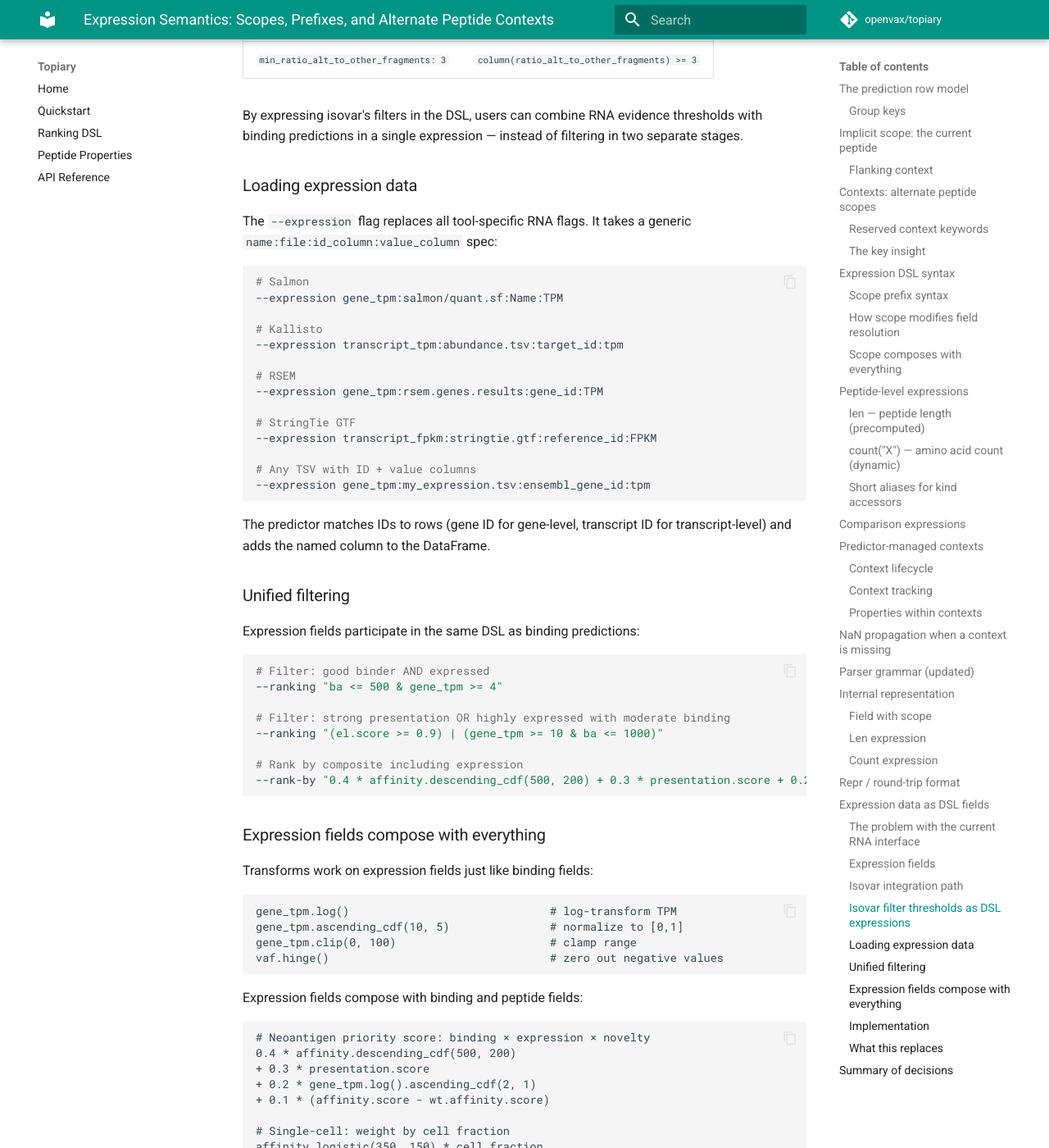
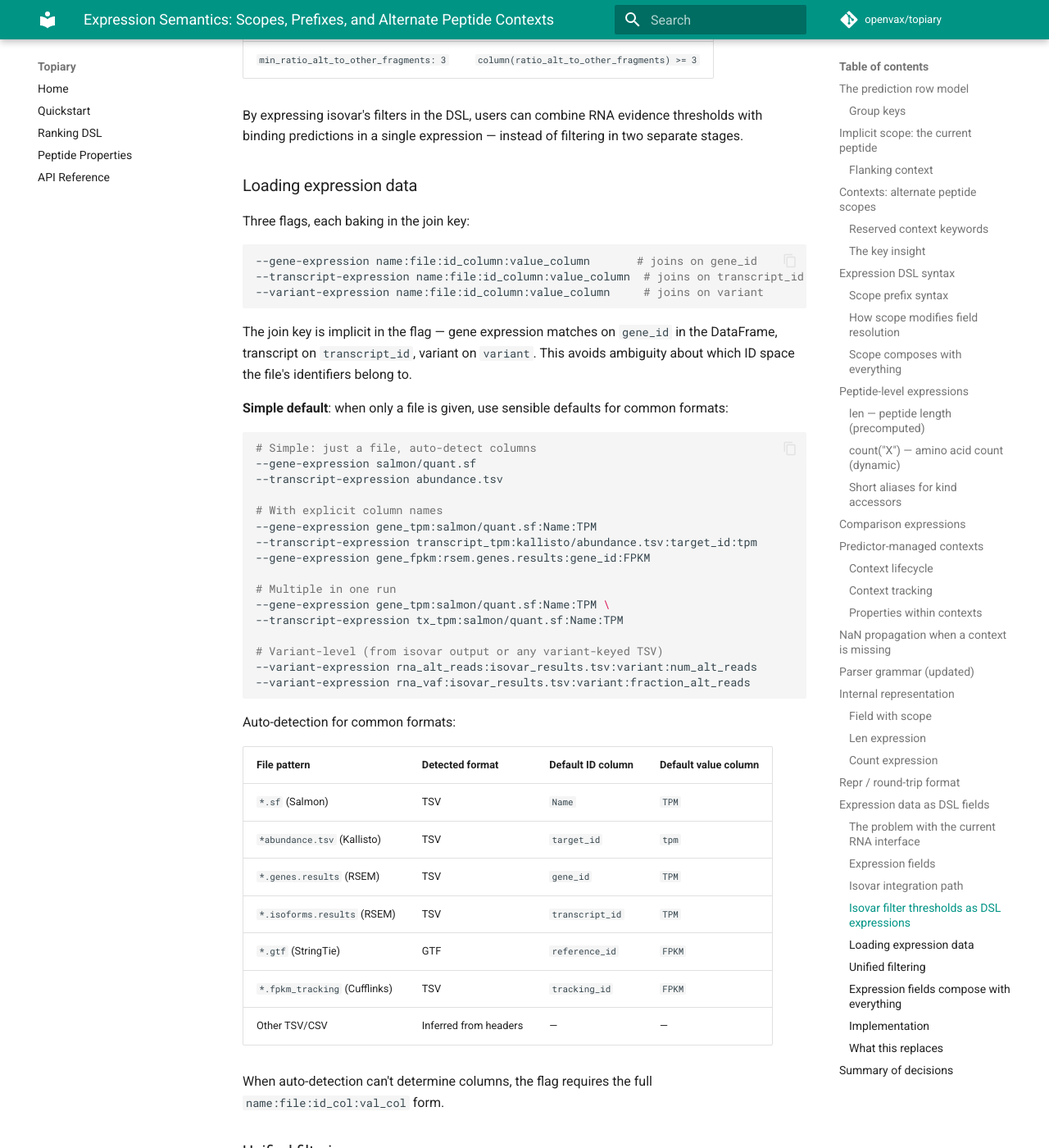
Before and after one commit to openvax/topiary, an MkDocs documentation site: the page built from docs/expression-semantics.md, in a window 1280 px wide and 1400 px high, scrolled down 12445 px. Shown: the whole window at 82% size. Built offline with MkDocs 1.6.1 and Material for MkDocs 9.7.7, drawn with Linux system fonts in a browser that asks for light colours; comment, search, counter and statistics services are not loaded; some of the changed text lies outside the part shown.

Commit message:
Update expression loading design: three flags with implicit join keys
Replace single --expression flag with --gene-expression,
--transcript-expression, --variant-expression. Each bakes in the
join key (gene_id, transcript_id, variant). Simple default: just a
file auto-detects columns for Salmon, Kallisto, RSEM, StringTie,
Cufflinks. Full form: name:file:id_col:val_col.

````diff
--- a/docs/expression-semantics.md
+++ b/docs/expression-semantics.md
@@ -492,26 +492,50 @@ By expressing isovar's filters in the DSL, users can combine RNA evidence thresh
 
 ### Loading expression data
 
-The `--expression` flag replaces all tool-specific RNA flags. It takes a generic `name:file:id_column:value_column` spec:
+Three flags, each baking in the join key:
 
 ```bash
-# Salmon
---expression gene_tpm:salmon/quant.sf:Name:TPM
-
-# Kallisto
---expression transcript_tpm:abundance.tsv:target_id:tpm
-
-# RSEM
---expression gene_tpm:rsem.genes.results:gene_id:TPM
-
-# StringTie GTF
---expression transcript_fpkm:stringtie.gtf:reference_id:FPKM
-
-# Any TSV with ID + value columns
---expression gene_tpm:my_expression.tsv:ensembl_gene_id:tpm
+--gene-expression name:file:id_column:value_column       # joins on gene_id
+--transcript-expression name:file:id_column:value_column  # joins on transcript_id
+--variant-expression name:file:id_column:value_column     # joins on variant
 ```
 
-The predictor matches IDs to rows (gene ID for gene-level, transcript ID for transcript-level) and adds the named column to the DataFrame.
+The join key is implicit in the flag — gene expression matches on `gene_id` in the DataFrame, transcript on `transcript_id`, variant on `variant`. This avoids ambiguity about which ID space the file's identifiers belong to.
+
+**Simple default**: when only a file is given, use sensible defaults for common formats:
+
+```bash
+# Simple: just a file, auto-detect columns
+--gene-expression salmon/quant.sf
+--transcript-expression abundance.tsv
+
+# With explicit column names
+--gene-expression gene_tpm:salmon/quant.sf:Name:TPM
+--transcript-expression transcript_tpm:kallisto/abundance.tsv:target_id:tpm
+--gene-expression gene_fpkm:rsem.genes.results:gene_id:FPKM
+
+# Multiple in one run
+--gene-expression gene_tpm:salmon/quant.sf:Name:TPM \
+--transcript-expression tx_tpm:salmon/quant.sf:Name:TPM
+
+# Variant-level (from isovar output or any variant-keyed TSV)
+--variant-expression rna_alt_reads:isovar_results.tsv:variant:num_alt_reads
+--variant-expression rna_vaf:isovar_results.tsv:variant:fraction_alt_reads
+```
+
+Auto-detection for common formats:
+
+| File pattern | Detected format | Default ID column | Default value column |
+|---|---|---|---|
+| `*.sf` (Salmon) | TSV | `Name` | `TPM` |
+| `*abundance.tsv` (Kallisto) | TSV | `target_id` | `tpm` |
+| `*.genes.results` (RSEM) | TSV | `gene_id` | `TPM` |
+| `*.isoforms.results` (RSEM) | TSV | `transcript_id` | `TPM` |
+| `*.gtf` (StringTie) | GTF | `reference_id` | `FPKM` |
+| `*.fpkm_tracking` (Cufflinks) | TSV | `tracking_id` | `FPKM` |
+| Other TSV/CSV | Inferred from headers | — | — |
+
+When auto-detection can't determine columns, the flag requires the full `name:file:id_col:val_col` form.
 
 ### Unified filtering
 
@@ -571,11 +595,12 @@ This means any user-provided column works — the aliases are just convenience f
 
 | Old interface | New interface |
 |---|---|
-| `--rna-gene-fpkm-tracking-file FILE` | `--expression gene_tpm:FILE:id:TPM` |
-| `--rna-min-gene-expression 4.0` | `--ranking "gene_tpm >= 4"` |
-| `--rna-transcript-fpkm-tracking-file FILE` | `--expression transcript_tpm:FILE:id:TPM` |
-| `--rna-transcript-fpkm-gtf-file FILE` | `--expression transcript_tpm:FILE:reference_id:FPKM` |
-| `--rna-min-transcript-expression 1.5` | `--ranking "transcript_tpm >= 1.5"` |
+| `--rna-gene-fpkm-tracking-file FILE` | `--gene-expression FILE` or `--gene-expression gene_fpkm:FILE:tracking_id:FPKM` |
+| `--rna-min-gene-expression 4.0` | `--ranking "gene_fpkm >= 4"` |
+| `--rna-transcript-fpkm-tracking-file FILE` | `--transcript-expression FILE` |
+| `--rna-transcript-fpkm-gtf-file FILE` | `--transcript-expression tx_fpkm:FILE:reference_id:FPKM` |
+| `--rna-min-transcript-expression 1.5` | `--ranking "tx_fpkm >= 1.5"` |
+| *(no variant-level support)* | `--variant-expression rna_alt_reads:FILE:variant:num_alt_reads` |
 | Hard threshold, discard before prediction | Soft threshold in DSL, participates in ranking |
 
 The old flags would remain as deprecated aliases during a transition period.
@@ -593,6 +618,7 @@ The old flags would remain as deprecated aliases during a transition period.
 | Context population | Predictor-managed via `add_context()` |
 | Missing context | NaN at eval time, warning at build time |
 | Backward compat for `WT()` | **None** — clean break |
-| Expression data | First-class DSL fields via `--expression name:file:id_col:val_col` |
+| Expression loading | `--gene-expression`, `--transcript-expression`, `--variant-expression` (join key baked into flag) |
 | Expression filtering | Unified with binding filters in `--ranking` |
 | Expression aliases | `gene_tpm`, `transcript_tpm`, `vaf`, etc. → `Column(name)` |
+| Simple default | `--gene-expression quant.sf` auto-detects columns for common formats |
````
